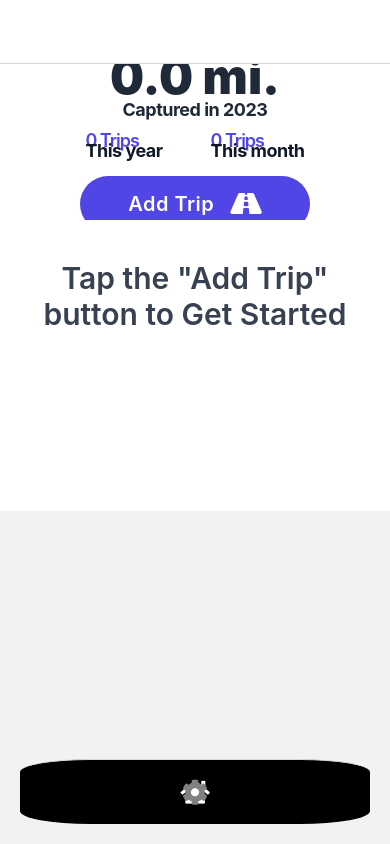
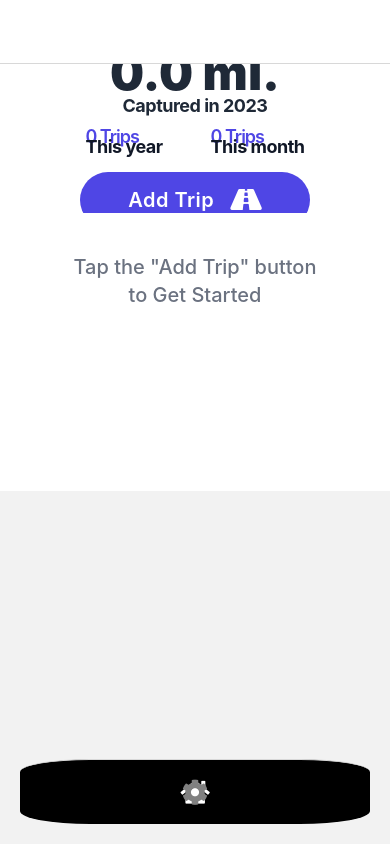
Before and after one commit to MikeRayUX/free_mileage_tracker, a React Native app: screen /TripsOverviewScreen in a window 390 px wide. Built offline with nearby package versions, Linux system fonts and the light colour scheme.

Commit message:
improve tutorial component

```diff
--- a/src/screens/TripsOverviewScreen.tsx
+++ b/src/screens/TripsOverviewScreen.tsx
@@ -65,8 +65,11 @@ const TripsOverviewScreen = ({ navigation }) => {
           </>
         ) : (
           <View className="w-full flex flex-col justify-center items-center pt-10">
-            <Text className="text-gray-700 text-center mb-4 font-semibold text-3xl">
-              Tap the "Add Trip" button to Get Started
+            <Text className="text-gray-500 text-center font-medium text-xl">
+              Tap the "Add Trip" button
+            </Text>
+            <Text className="text-gray-500 text-center font-medium text-xl mb-3">
+              to Get Started
             </Text>
             <GrayedIcon />
           </View>
```
